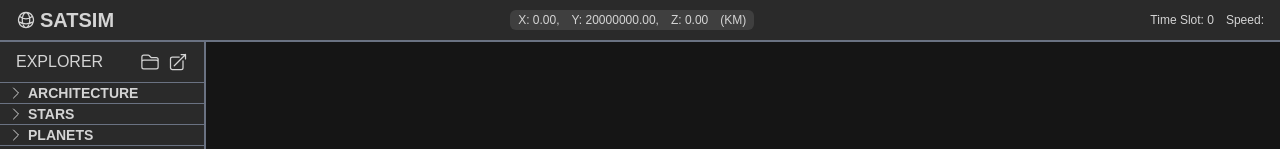
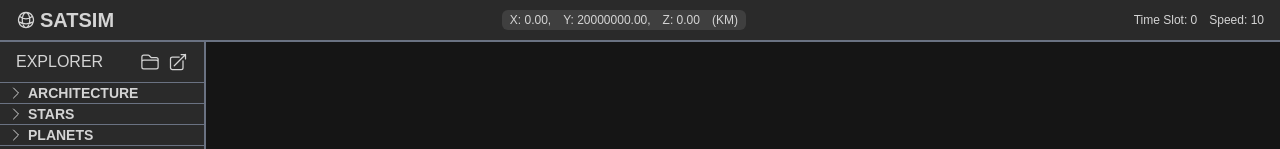
Before and after one commit to MaaZiJyun/SatelliteSimulator, a Next.js app in the folder satsim-next/: page / in a window 1280 px wide. Shown: the top 149 px of the page. Built offline with nearby package versions, Linux system fonts and the light colour scheme.

Commit message:
refactor: update logStores and timeStores to improve state management and variable naming

```diff
--- a/satsim-next/src/stores/logStores.ts
+++ b/satsim-next/src/stores/logStores.ts
@@ -12,7 +12,7 @@ export const useLogStore = create<LogState>((set) => ({
     setLog: (logs) => set({ logs }),
     addLog: (log) =>
         set((state) => ({
-            logs: [...state.logs, `${formatDate(new Date())} - ${log}`.toUpperCase()].reverse(), // 在现有logs后添加新log
+            logs: [...state.logs, `${formatDate(new Date())} - ${log}`.toUpperCase()], // 在现有logs后添加新log
         })),
     reset: () => set({ logs: [] }),
 }));
--- a/satsim-next/src/stores/timeStores.ts
+++ b/satsim-next/src/stores/timeStores.ts
@@ -4,15 +4,15 @@ import { create } from "zustand";
 interface ClockState {
   time: number;            // 加速时间
   setTime: (t: number) => void;
-  globalVar: number;       // 倍速
-  setGlobalVar: (v: number) => void;
+  speed: number;       // 倍速
+  setSpeed: (v: number) => void;
   reset: () => void;       // 重置时间
 }
 
 export const useClockStore = create<ClockState>((set) => ({
   time: 0,
-  globalVar: 1,
+  speed: 10,
   setTime: (t) => set({ time: t }),
-  setGlobalVar: (v) => set({ globalVar: v }),
+  setSpeed: (v) => set({ speed: v }),
   reset: () => set({ time: 0 }),
 }));
```
